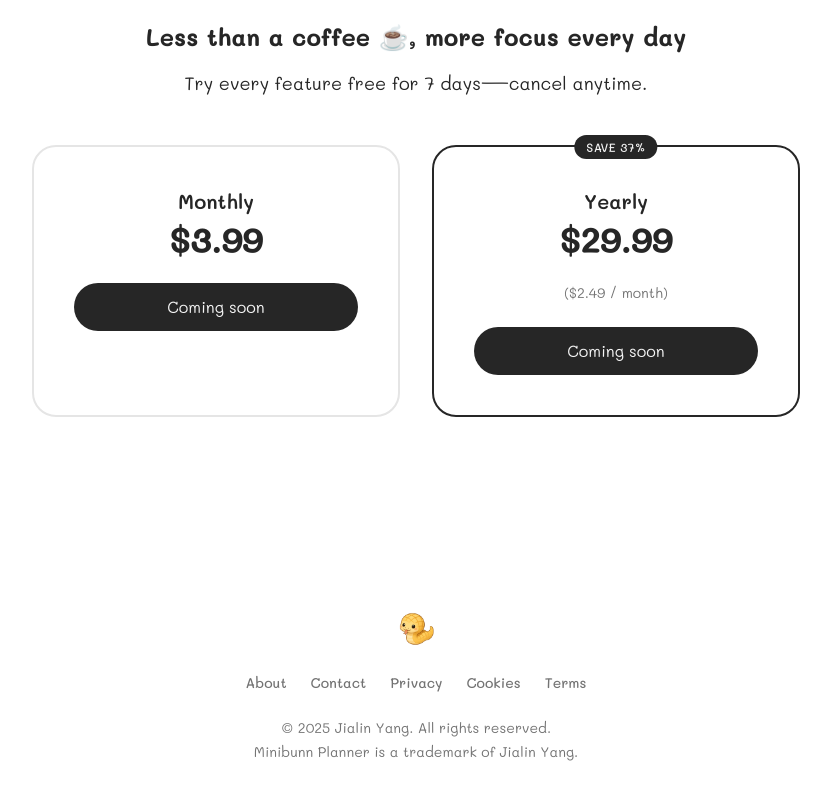
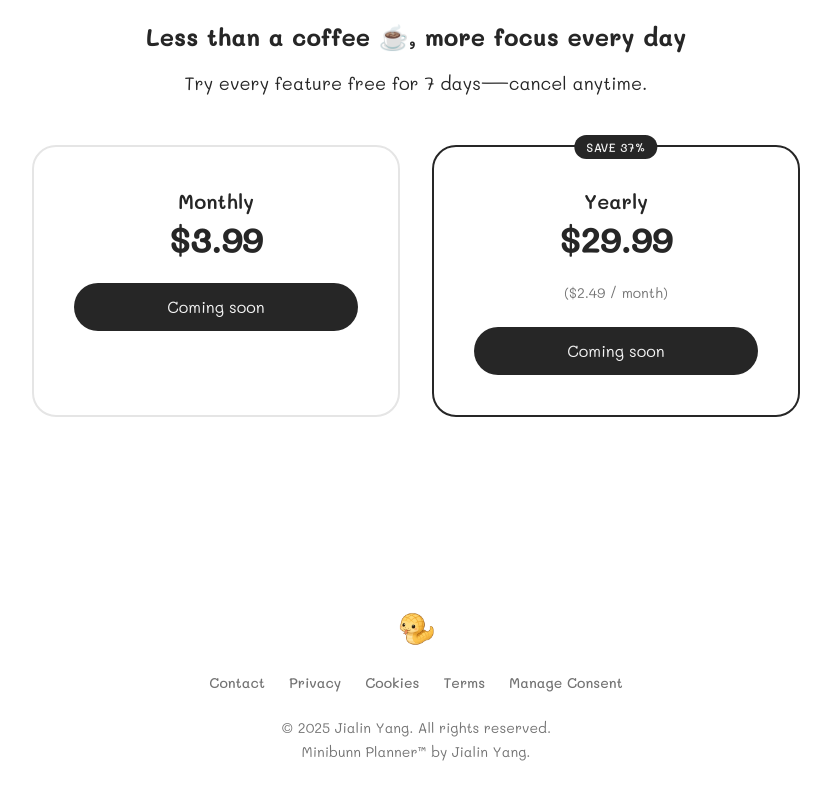
Before and after one commit to yangjialin94/minibunn-planner, a Next.js app: page / in a window 1280 px wide. Shown: the part 1261-2061 px from the top of the page, without its empty margins (224-1055 px from the left). Built offline with nearby package versions, Linux system fonts and the light colour scheme; no server answers.

Commit message:
added manage consent

```diff
--- a/src/components/Footer.tsx
+++ b/src/components/Footer.tsx
@@ -16,12 +16,12 @@ function Footer() {
 
       {/* Nav links */}
       <nav className="mb-6 flex flex-wrap justify-center gap-6 font-medium">
-        <Link
+        {/* <Link
           href="/about"
           className="border-b border-transparent hover:border-neutral-500"
         >
           About
-        </Link>
+        </Link> */}
         <Link
           href="mailto:contact@minibunnplanner.com"
           className="border-b border-transparent hover:border-neutral-500"
@@ -46,11 +46,14 @@ function Footer() {
         >
           Terms
         </Link>
+        <Link href="#" className="termly-display-preferences">
+          Manage Consent
+        </Link>
       </nav>
 
       {/* Legal */}
       <p className="mb-1">© 2025 Jialin Yang. All rights reserved.</p>
-      <p>Minibunn Planner is a trademark of Jialin Yang.</p>
+      <p>Minibunn Planner™ by Jialin Yang.</p>
     </footer>
   );
 }
```
